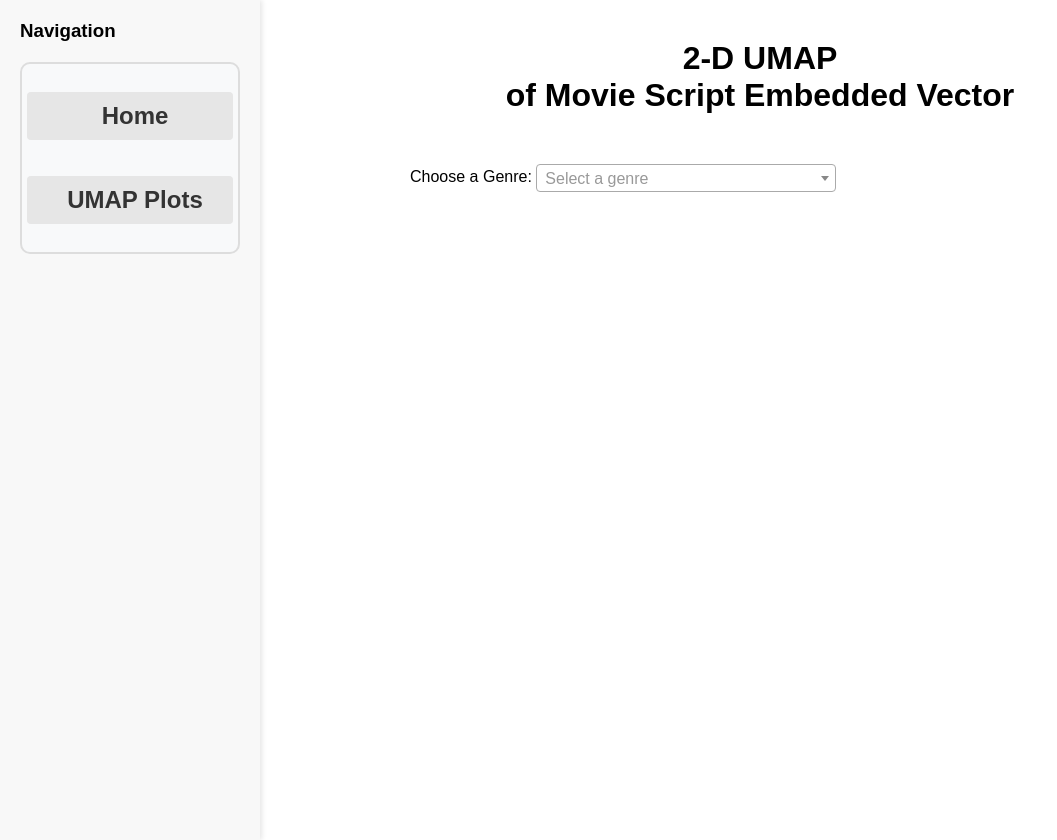
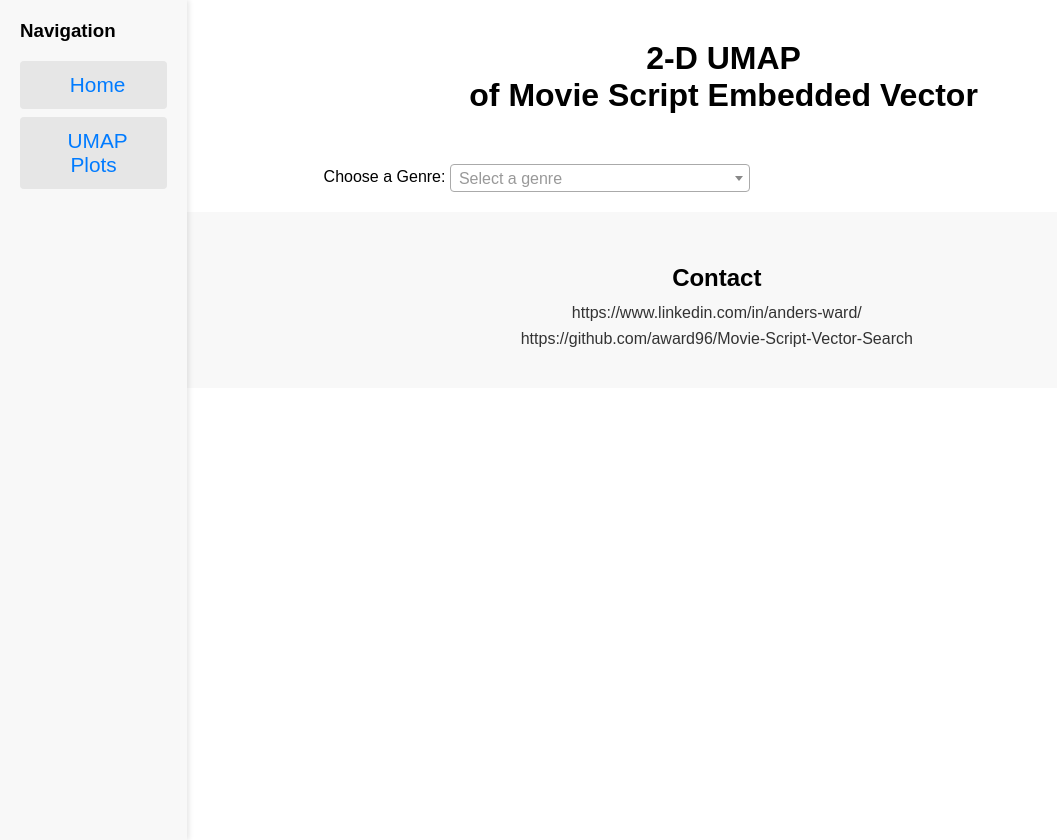
Before and after one commit to award96/Movie-Script-Vector-Search, a Flask app: template static/templates/umap_plots.html in a window 1280 px wide. Shown: the whole page, without its empty margins (0-1057 px from the left). Run offline with Flask 3, Linux system fonts and the light colour scheme; the template is opened without the code that fills it: most values are stand-ins (such as "Sample title", 1, 10 or a date in 2020); parts of the project's set-up code (start-up, migrations or seed data) failed here and were passed over; some libraries are stand-ins or nearby versions.

Commit message:
reformatted html

```diff
--- a/static/templates/umap_plots.html
+++ b/static/templates/umap_plots.html
@@ -14,7 +14,7 @@
             }
             .sidebar {
                 background-color: #f8f8f8;
-                width: 220px;
+                width: 11.5%;
                 height: 100vh; /* full viewport height */
                 padding: 20px;
                 float: left;
@@ -26,10 +26,11 @@
             /* Make links look like nice buttons */
             .sidebar a {
                 display: block;
-                padding: 10px 15px;
+                font-size: 1.3em;
+                padding: 12px 15px;
                 margin: 8px 0;
                 text-decoration: none;
-                color: #333;
+                color: #007bff; /* Bootstrap “primary” blue */
                 background-color: #e6e6e6;
                 border-radius: 4px;
                 transition: background-color 0.2s ease;
@@ -37,16 +38,17 @@
             }
             .sidebar a:hover {
                 background-color: #ccc;
+                color: #000;
             }
-
+            /* Main content */
             .content {
-                margin-left: 240px; /* leave space for the sidebar */
-                padding: 20px;
+              margin-left: 12%; /* leave space for the sidebar */
+              padding: 20px;
             }
             h1 {
                 text-align: center;
                 margin-bottom: 30px; /* space below title */
-                margin-top: 20px; /* extra space above title */
+                margin-top: 20px;    /* extra space above title */
             }
             .plot-container {
                 margin: 0 auto;
@@ -63,48 +65,23 @@
                 text-align: left;
                 margin-left: 150px;
                 margin-bottom: 5px;
-            }nav {
-    display: flex;
-    flex-direction: column; /* Stack items vertically */
-    align-items: center; /* Center items horizontally */
-    gap: 20px; /* Space between items */
-    padding: 20px;
-    background-color: #f8f9fa;
-    border: 2px solid #ddd;
-    border-radius: 10px;
-    max-width: 300px; /* Optional: limit the width of the menu */
-    margin: 20px auto; /* Center the nav in the viewport */
-  }
-  nav a {
-    text-decoration: none;
-    font-size: 1.5em; /* Make the text larger */
-    color: #007bff;
-    font-weight: bold;
-    padding: 15px 20px;
-    border-radius: 8px;
-    width: 100%; /* Make links stretch horizontally */
-    text-align: center; /* Center text inside the link */
-    transition: all 0.3s ease;
-  }
-  nav a:hover {
-    background-color: #007bff;
-    color: white;
-    transform: scale(1.05);
-  }
-  nav a i {
-    margin-right: 10px;
-  }
+            }
         </style>
     </head>
     <body>
         <!-- Sidebar -->
         <div class="sidebar">
-            <h3>Navigation</h3>
-                <nav>
-  <a href="/"><i class="fa fa-home"></i>Home</a>
-  <a href="/umap_plots"><i class="fa fa-chart-line"></i>UMAP Plots</a>
-</nav>
-        </div>
+          <h3>Navigation</h3>
+          <!-- Update icons, text, or links as needed -->
+          <a href="/">
+              <i class="fa fa-home" style="margin-right: 8px;"></i>
+              Home
+          </a>
+          <a href="/umap_plots">
+              <i class="fa fa-chart-line" style="margin-right: 8px;"></i>
+              UMAP Plots
+          </a>
+      </div>
 
         <!-- Main Content Area -->
         <div class="content">
@@ -123,6 +100,17 @@
             <div class="plot-container">
                 <div id="plot3"></div>
             </div>
+
+        <!-- Footer -->
+        <footer style="background-color: #f8f8f8; padding: 2em; text-align: center; font-family: sans-serif;">
+            <h2 style="margin-bottom: 0.5em;">Contact</h2>
+            <p style="margin: 0.5em 0;">
+              <a href="https://www.linkedin.com/in/anders-ward/" style="color: #333; text-decoration: none;">https://www.linkedin.com/in/anders-ward/</a>
+            </p>
+            <p style="margin: 0.5em 0;">
+              <a href="https://github.com/award96/Movie-Script-Vector-Search" style="color: #333; text-decoration: none;">https://github.com/award96/Movie-Script-Vector-Search</a>
+            </p>
+          </footer>
         </div>
 
         <script>
```
Also changed, not shown: static/templates/index.html (+14 -4 lines).
